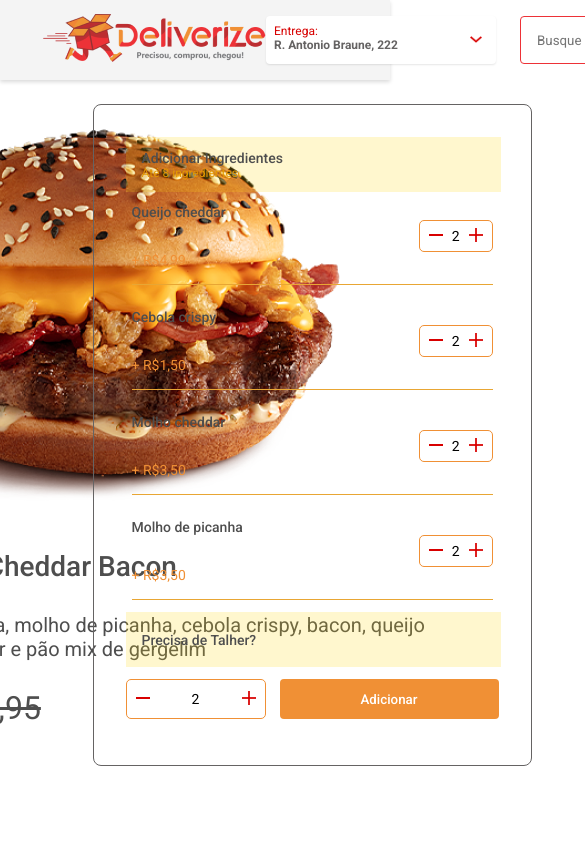
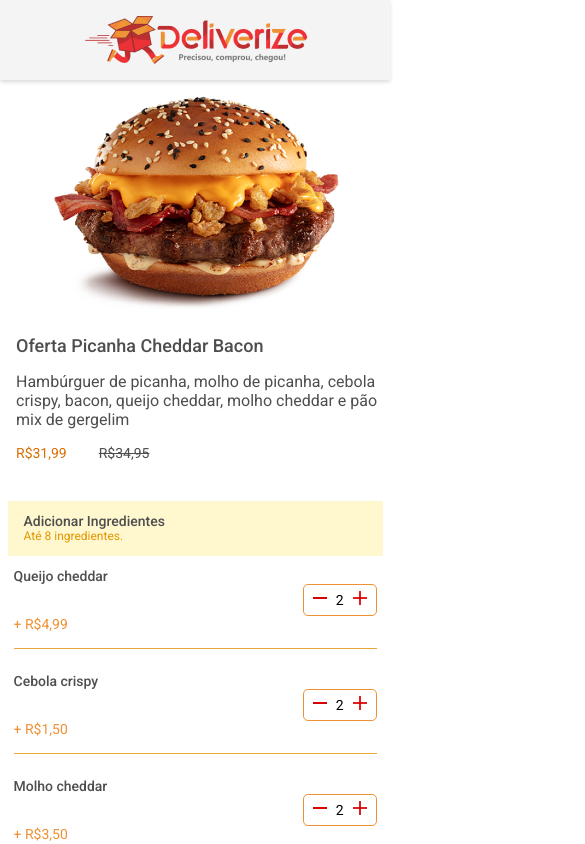
Before and after one commit to GustavoScopinho/deliverize-app, a React (Create React App) app: page / in a window 390 px wide. Shown: the top 844 px of the page, 585 px wide, since content can reach past the window. Built offline with nearby package versions, Linux system fonts and the light colour scheme.

Commit message:
feat: correcting responsiveness

```diff
--- a/src/components/header/Header.styled.js
+++ b/src/components/header/Header.styled.js
@@ -8,11 +8,22 @@ export const Header = styled.header`
   justify-content: space-between;
   align-items: center;
   box-shadow: 0px 2px 4px rgba(0, 0, 0, 0.15);
+
 `
 
 export const Figure = styled.figure`
+
   img {
     padding-left: 40px;
+  }
+  @media (max-width: 600px) {
+      width: 100%;
+      display: flex;
+      justify-content: center;
+
+      img{
+        padding: 0;
+      }
   }
 `
 
@@ -34,6 +45,10 @@ export const Li = styled.li`
     height: 48px;
     display: flex;
     position: relative;
+
+    @media (max-width: 1100px) {
+      display: none;
+  }
   }
 
   :nth-child(2) {
@@ -54,19 +69,30 @@ export const Li = styled.li`
        }
 
      }
+
+     @media (max-width: 1100px) {
+      display: none;
+  }
   }
 
   :nth-child(3){
     display: flex;
     align-items: center;
 
-
+    @media (max-width: 1100px) {
+      display: none;
+  }
   }
   :last-child{
     display: flex;
     align-items: center;
     padding-right: 40px;
+
+    @media (max-width: 1100px) {
+      display: none;
   }
+  }
+
 `
 
 export const Div = styled.div`
--- a/src/components/ingredients/Ingredients.js
+++ b/src/components/ingredients/Ingredients.js
@@ -64,7 +64,6 @@ export const Ingredients = () => {
             Precisa de Talher?
             </S.Title>
           </S.BoxAddIngredients>
-
           <S.ContainerAdd>
             <ButtonQuantity width={'140px'} height={'40px'}/>
             <S.ButtonAdd>
--- a/src/components/ingredients/Ingredients.styled.js
+++ b/src/components/ingredients/Ingredients.styled.js
@@ -6,6 +6,10 @@ export const Article = styled.article`
   padding: 32px;
   border: 1px solid var(--grey-text-2);
   border-radius: 8px;
+
+  @media (max-width: 600px) {
+      border: none;
+  }
 `
 
 export const BoxAddIngredients = styled.div`
@@ -50,7 +54,6 @@ export const Price = styled.p`
 export const ContainerButton = styled.div`
   display: flex;
   justify-content: end;
-
 `
 
 export const ContainerAdd = styled.div`
@@ -69,5 +72,4 @@ export const ButtonAdd = styled.button`
   font-weight: 500;
   border: none;
   cursor: pointer;
-
 `
--- a/src/components/main/Main.js
+++ b/src/components/main/Main.js
@@ -6,6 +6,7 @@ import { Ingredients } from '../ingredients/Ingredients'
 export const Main = () => {
   return (
     <>
+      <S.Container>
         <S.Main>
           <S.SectionLeft>
             <Product/>
@@ -14,6 +15,7 @@ export const Main = () => {
             <Ingredients/>
           </S.SectionRight>
         </S.Main>
+      </S.Container>
     </>
   )
 }
--- a/src/components/main/Main.styled.js
+++ b/src/components/main/Main.styled.js
@@ -4,16 +4,36 @@ export const Main = styled.main`
   width: 100%;
 
   display: flex;
+
+
+  @media (max-width: 1000px) {
+      flex-direction: column;
+  }
+`
+export const Container = styled.div`
+  width: 100%;
+
+  @media (max-width: 1000px) {
+    display: flex;
+    justify-content: center;
+  }
 `
 
 export const SectionLeft = styled.section`
   width: 60%;
   height: 100%;
-  padding-top: 48px;
+  padding: 48px 0 0 66px;
 
   display: flex;
   justify-content: center;
-  align-items: center;
+
+  @media (max-width: 1200px) {
+    width: 50%;
+  }
+  @media (max-width: 1100px) {
+      width: 100%;
+      padding: 16px 0;
+  }
 `
 
 export const SectionRight = styled.section`
@@ -23,4 +43,11 @@ export const SectionRight = styled.section`
   display: flex;
   justify-content: center;
   align-items: center;
+
+  @media (max-width: 1200px) {
+    width: 50%;
+  }
+  @media (max-width: 1100px) {
+      width: 100%;
+  }
 `
--- a/src/components/product/Product.js
+++ b/src/components/product/Product.js
@@ -6,7 +6,9 @@ export const Product = () => {
   return (
     <>
       <S.Figure>
-        <img src={BannerHamburguer} alt="" />
+        <S.ContainerImage>
+          <img src={BannerHamburguer} alt="" />
+        </S.ContainerImage>
         <S.Figcaption>
         Oferta Picanha Cheddar Bacon
         </S.Figcaption>
--- a/src/components/product/Product.styled.js
+++ b/src/components/product/Product.styled.js
@@ -1,12 +1,42 @@
 import styled from "styled-components";
 
-export const Figure = styled.figure``
+export const Figure = styled.figure`
+  width: 100%;
+  @media (max-width: 1200px) {
+    img {
+      width: 500px;
+    }
+  }
+  @media (max-width: 600px) {
+      img {
+        width: 343px;
+      }
+  }
+`
+
+export const ContainerImage = styled.div`
+
+  @media (max-width: 1200px) {
+    display: flex;
+    justify-content: center;
+  }
+`
 
 export const Figcaption = styled.figcaption`
   color: var(--grey-text);
   font-size: 28px;
   font-weight: 500;
   padding: 30px 0px ;
+
+  @media (max-width: 1200px) {
+    font-size: 22px;
+    padding-left: 16px ;
+  }
+
+  @media (max-width: 600px) {
+      font-size: 18px;
+      padding: 16px 16px;
+  }
 `
 
 export const Description = styled.p`
@@ -14,21 +44,51 @@ export const Description = styled.p`
    font-weight: 400;
    font-size: 20px;
    color: var(--grey-text);
+
+   @media (max-width: 1200px) {
+    font-size: 16px;
+    width: 500px;
+    padding-left: 16px ;
+
+  }
+
+  @media (max-width: 600px) {
+      width: 400px;
+      font-size: 16px;
+      padding: 0px 16px;
+  }
 `
 
 export const ContainerPrice = styled.div`
   display: flex;
 
   padding-top: 28px;
+
+  @media (max-width: 600px) {
+    padding-top: 16px;
+    margin-bottom: -32px;
+
+  }
 `
 
 export const NewPrice = styled.p`
   color: var(--orange-price);
   font-size: 32px;
   padding-right: 17px;
+
+  @media (max-width: 1200px) {
+    font-size: 28px;
+    padding-left: 16px ;
+  }
+
+  @media (max-width: 600px) {
+      font-size: 14px;
+      padding: 0px 16px;
+  }
 `
 
 export const OldPrice = styled(NewPrice)`
   color: var(--grey-text);
   text-decoration-line: line-through;
+
 `
```
Lines whose indentation alone changed are shown as unchanged.
